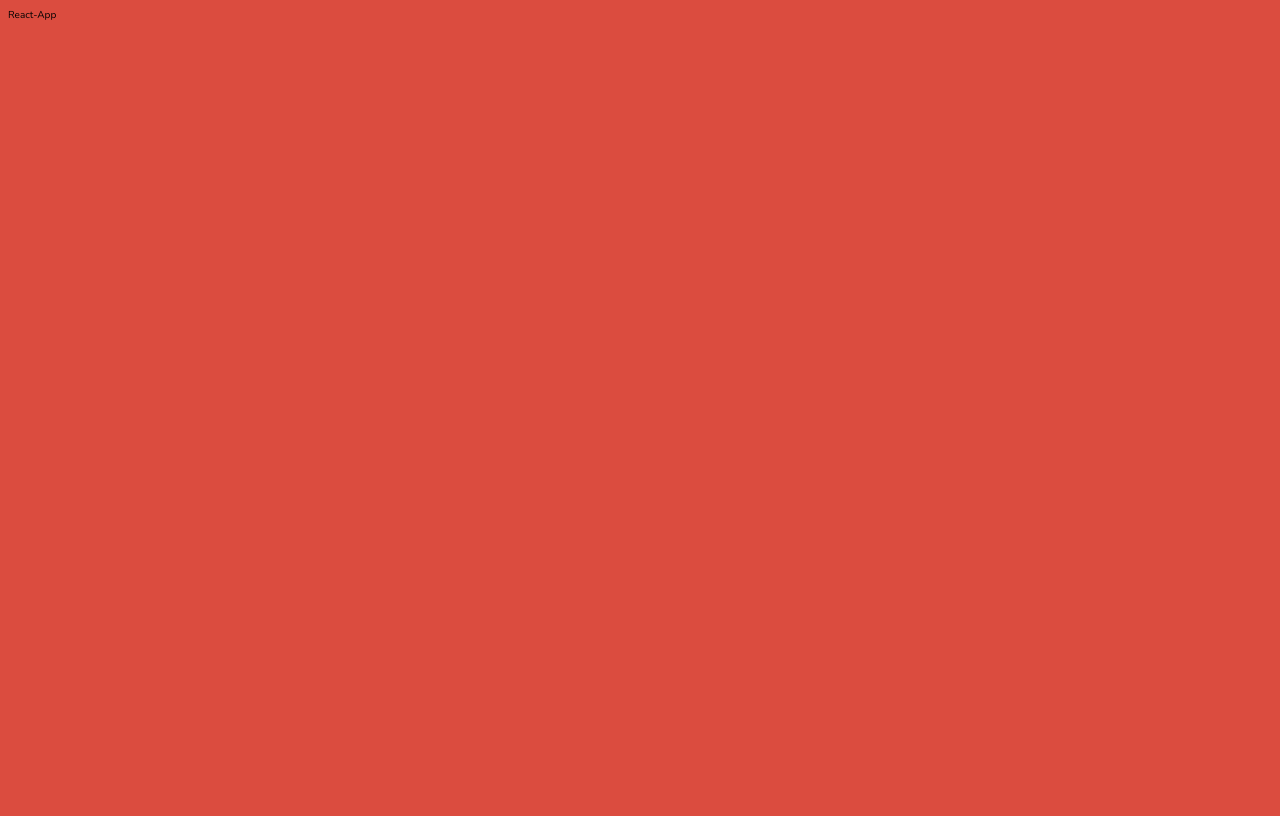
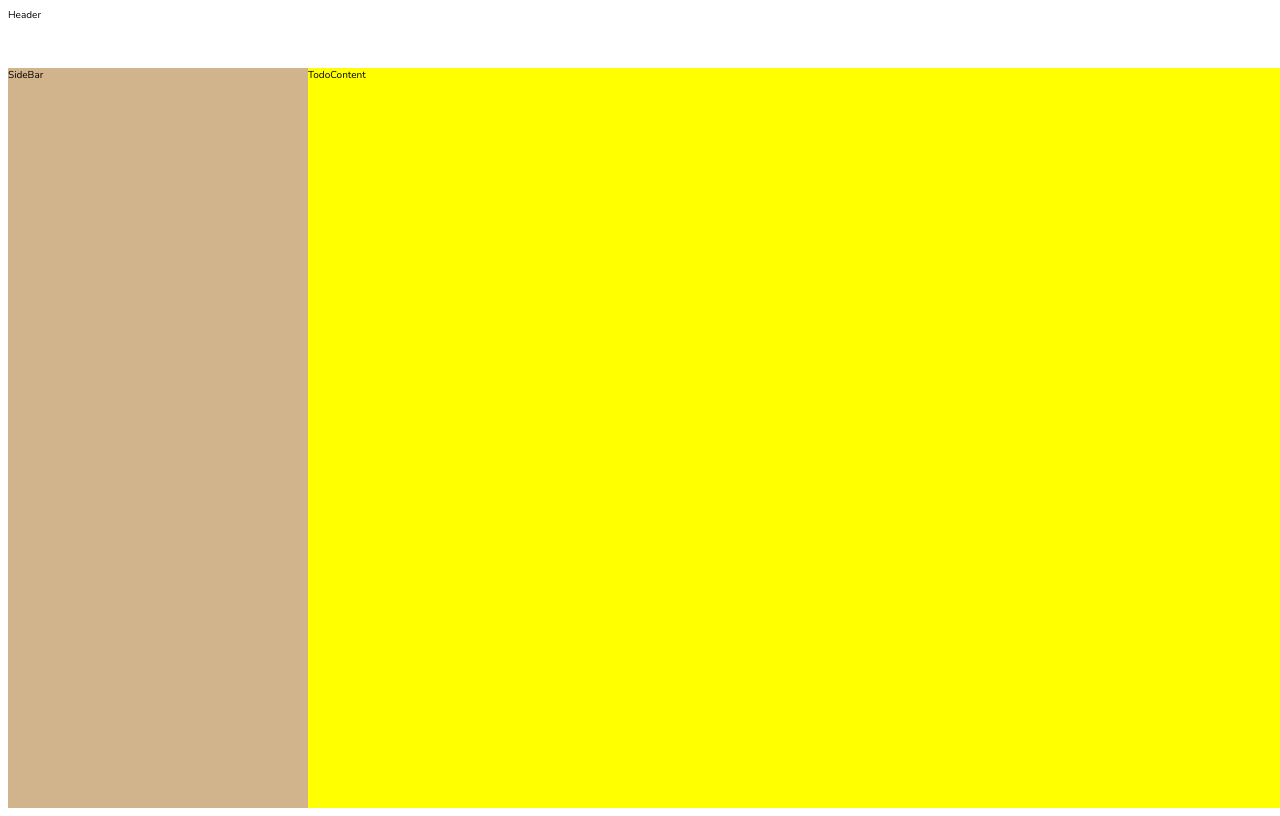
Before and after one commit to jongbeeq/CC15-Todolist-Project, a React (Create React App) app: page / in a window 1280 px wide. Built offline with nearby package versions, Linux system fonts and the light colour scheme.

Commit message:
Finish:step4 CSS layout

```diff
--- a/src/App.js
+++ b/src/App.js
@@ -1,6 +1,11 @@
+import './App.scss';
 function App() {
   return (
-    <div> React-App  </div>
+  <div className='todo'>
+    <div className="todo__header">Header</div>
+    <div className="todo__sidebar">SideBar</div>
+    <div className="todo__content">TodoContent</div>
+</div>
   );
 }
 
--- /dev/null
+++ b/src/App.scss
@@ -0,0 +1,65 @@
+$header-height: 60px;
+$sidebar-width: 300px;
+
+
+.todo {
+    display: grid;
+    grid-template-rows: $header-height calc(100vh - $header-height);
+    grid-template-columns: $sidebar-width calc(100vw - $sidebar-width);
+
+    &__header {
+        // grid-row-start: 1;
+        // grid-row-end: 2;
+        // grid-column-start: 1;
+        // grid-column-end: -1;
+        // background-color: red;
+        grid-row: 1/2;
+        grid-column: 1/-1;
+    }
+
+    &__sidebar {
+        // grid-row-start: 2;
+        // grid-row-end: -1;
+        // grid-column-start: 1;
+        // grid-column-end: 2;
+
+        grid-row: 2/-1;
+        //grid-column: 1/2;
+        grid-column: 1/ span 1;
+        background-color: tan;
+    }
+
+    &__content {
+        // grid-row-start: 2;
+        // grid-row-end: -1;
+        // grid-column-start: 2;
+        // grid-column-end: -1;
+        grid-row: 2/-1;
+        grid-column: 2/-1;
+        background-color: yellow;
+    }
+}
+
+// .todo__header {
+//     grid-row-start: 1;
+//     grid-row-end: 2;
+//     grid-column-start: 1;
+//     grid-column-end: -1;
+//     background-color: red;
+// }
+
+// .todo__sidebar {
+//     grid-row-start: 2;
+//     grid-row-end: -1;
+//     grid-column-start: 1;
+//     grid-column-end: 2;
+//     background-color: tan;
+// }
+
+// .todo__content {
+//     grid-row-start: 2;
+//     grid-row-end: -1;
+//     grid-column-start: 2;
+//     grid-column-end: -1;
+//     background-color: yellow;
+// }
--- a/src/index.scss
+++ b/src/index.scss
@@ -27,5 +27,5 @@
 -webkit-font-smoothing: antialiased;
 -moz-osx-font-smoothing: grayscale;
 // color: $primary;
-background-color: $primary;
+// background-color: $primary;
 }
```
Also changed, not shown: 1 other file (tests, documents, lock files or other folders).
